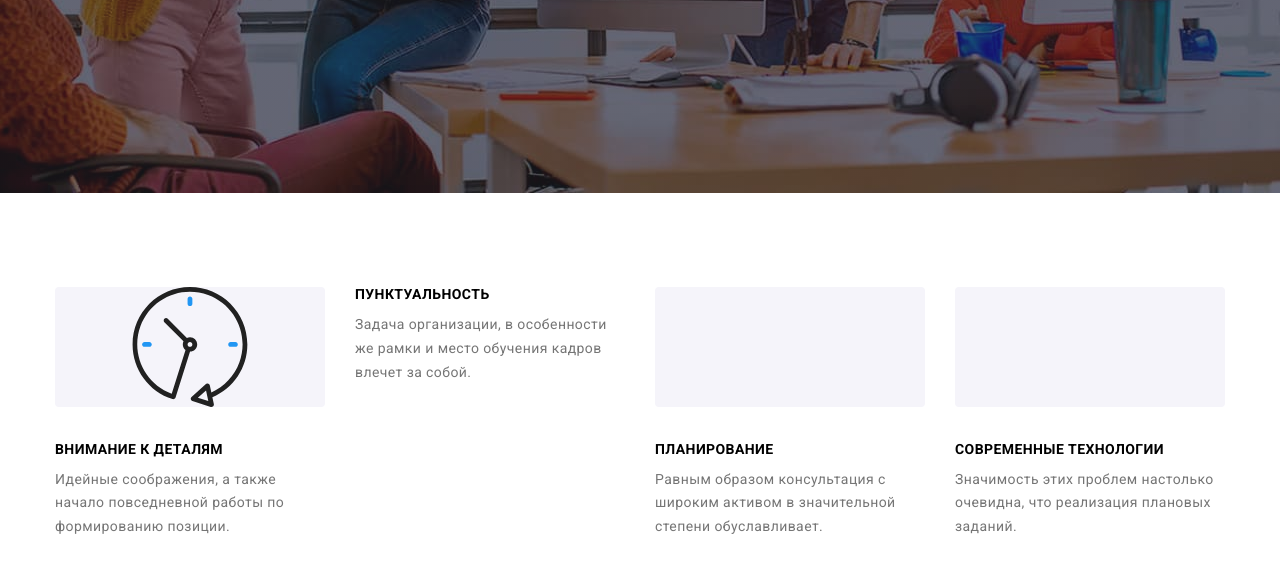
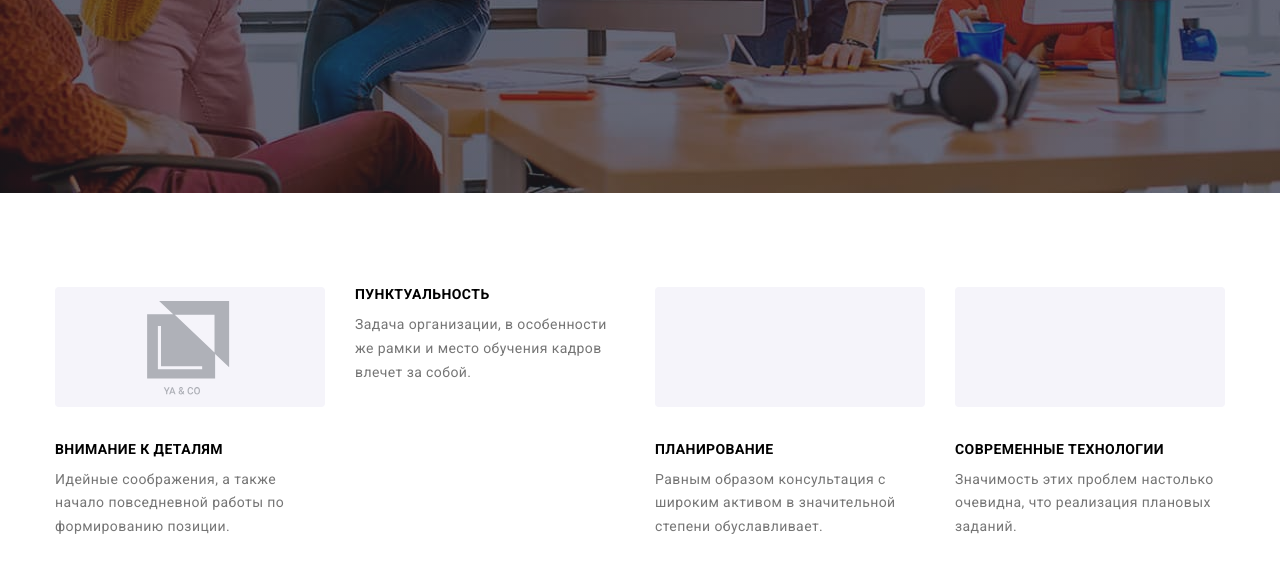
Before and after one commit to RomahaVO/goit-markup-hw-04, a plain HTML site: page index.html in a window 1280 px wide. Shown: the part 487-1060 px from the top of the page. Drawn offline with nearby package versions, Linux system fonts and the light colour scheme.

Commit message:
Update index.html

```diff
--- a/index.html
+++ b/index.html
@@ -45,7 +45,7 @@
                     <ul class="benefits-list">
                         <li class="benefits-item">
                             <svg class="benefits-pictures">
-                                <use href="./images/symbol-defs.svg#icon-clock-1"></use>
+                                <use href="./images/symbol-defs.svg#icon-Logo"></use>
                             </svg>
                             <h3 class="benefits-title">Внимание к деталям</h3>
                             <p class="benefits-text">Идейные соображения, а также начало повседневной работы по формированию позиции.</p>
```
